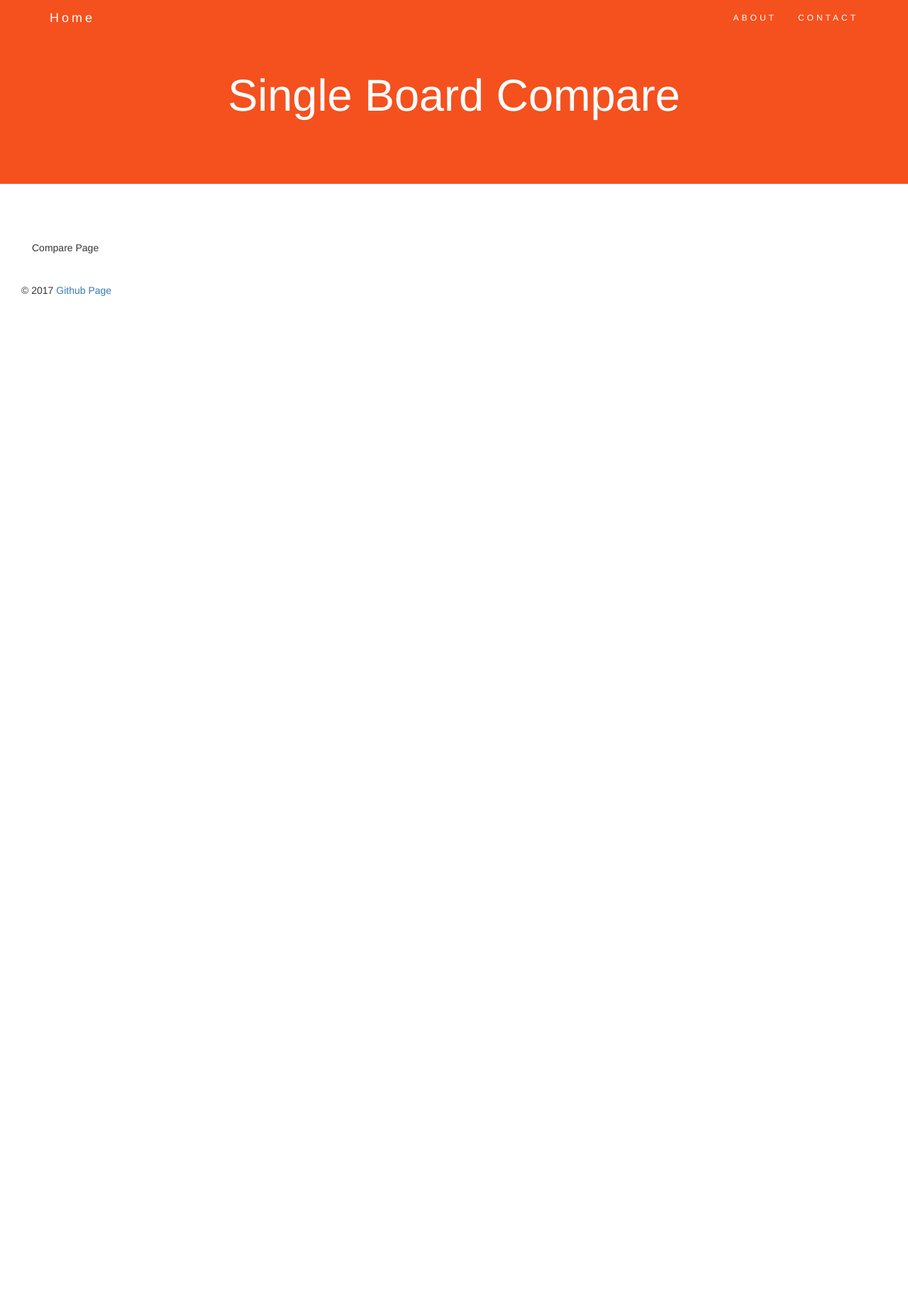
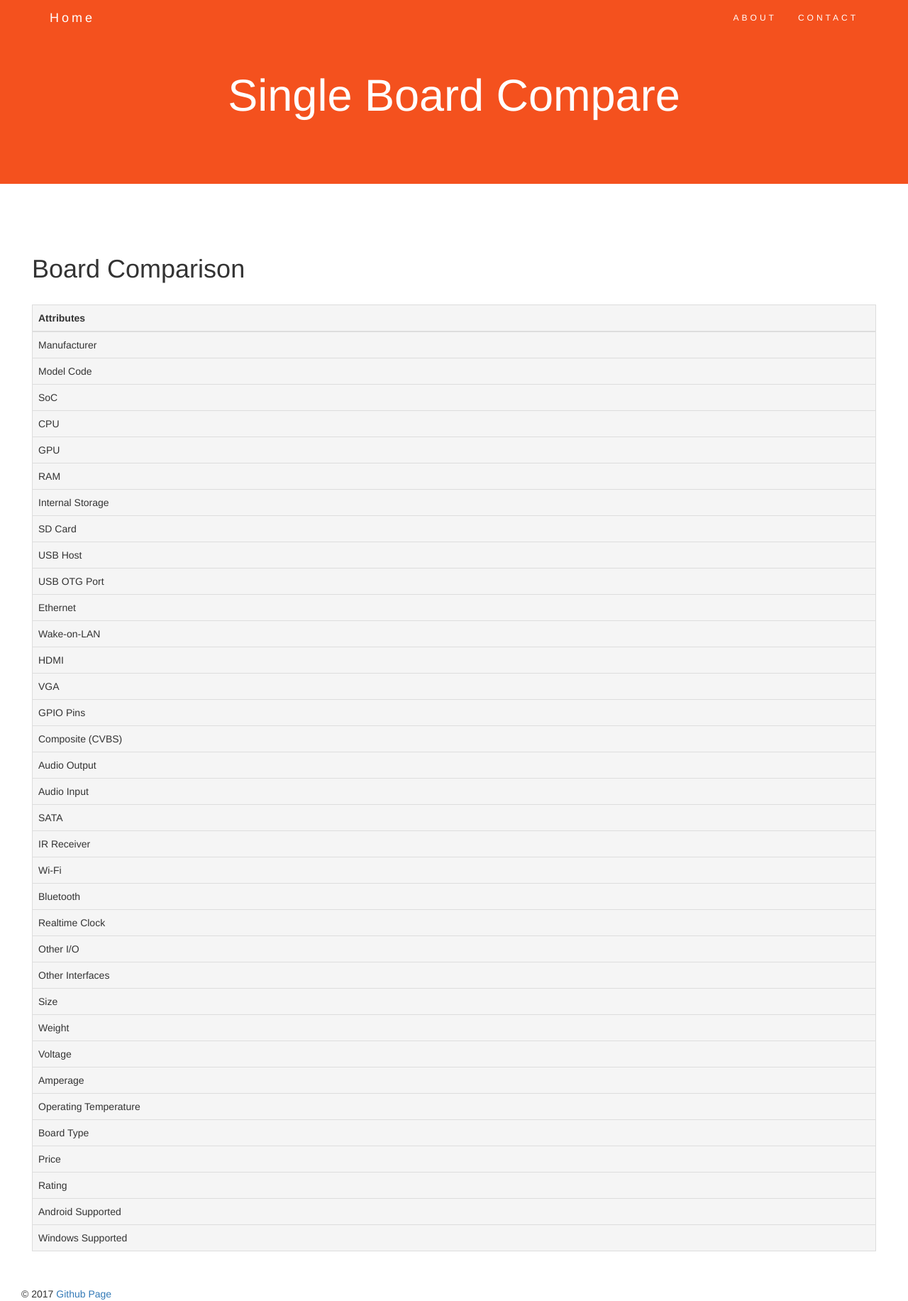
Before and after one commit to bamItsCam/board-db-compare, a Django app: page /compare in a window 1280 px wide. Shown: the whole page at 71% size. Before the commit the page ends 417 px from the top, so only its background shows below. Run offline with Django 3.2, Linux system fonts and the light colour scheme; some libraries are stand-ins or nearby versions.

Commit message:
Basic compare tables are generated for side-by-side comparisons of board attributes

```diff
--- a/sbc_compare/Home/templates/Home/compare.html
+++ b/sbc_compare/Home/templates/Home/compare.html
@@ -1,5 +1,228 @@
 {% extends "base.html" %}
 
 {% block content %}
-<p>Compare Page</p>
+<h1>Board Comparison</h1>
+<br>
+<table class="table table-bordered">
+	<thead>
+		<tr>
+			<th class='active'>Attributes</th>
+			{% for board in selected %}
+				<th class='active'>{{ board.name }} </th>
+			{% endfor %}
+		</tr>
+	</thead>
+	<tbody>
+		<tr>
+ 			<td class='active'>Manufacturer</td>
+ 			{% for board in selected %}
+ 				<td>{{board.manufacturer}}</td>
+ 			{% endfor %}
+		</tr>
+		<tr>
+ 			<td class='active'>Model Code</td>
+ 		 	{% for board in selected %}
+ 				<td>{{board.model_code}}</td>
+ 			{% endfor %}
+		</tr>
+		<tr>
+			<td class='active'>SoC</td>
+ 			{% for board in selected %}
+ 				<td>{{board.soc}}</td>
+ 			{% endfor %}
+		</tr>
+		<tr>
+			<td class='active'>CPU</td>
+ 			{% for board in selected %}
+ 				<td>{{board.cpu}}</td>
+ 			{% endfor %}
+		</tr>
+		<tr>
+			<td class='active'>GPU</td>
+ 			{% for board in selected %}
+ 				<td>{{board.gpu}}</td>
+ 			{% endfor %}
+		</tr>
+		<tr>
+			<td class='active'>RAM</td>
+ 			{% for board in selected %}
+ 				<td>{{board.ram}}</td>
+ 			{% endfor %}
+		</tr>
+		<tr>
+			<td class='active'>Internal Storage</td>
+ 			{% for board in selected %}
+ 				<td>{{board.storage}}</td>
+ 			{% endfor %}
+		</tr>
+		<tr>
+			<td class='active'>SD Card</td>
+ 			{% for board in selected %}
+ 				<td>{{board.sd}}</td>
+ 			{% endfor %}
+		</tr>
+		<tr>
+			<td class='active'>USB Host</td>
+ 			{% for board in selected %}
+ 				<td>{{board.usb}}</td>
+ 			{% endfor %}
+		</tr>
+		<tr>
+			<td class='active'>USB OTG Port</td>
+ 			{% for board in selected %}
+ 				<td>{{board.usb_otg_port}}</td>
+ 			{% endfor %}
+		</tr>
+		<tr>
+			<td class='active'>Ethernet</td>
+ 			{% for board in selected %}
+ 				<td>{{board.ethernet}}</td>
+ 			{% endfor %}
+		</tr>
+		<tr>
+			<td class='active'>Wake-on-LAN</td>
+ 			{% for board in selected %}
+ 				<td>{{board.wake_on_lan}}</td>
+ 			{% endfor %}
+		</tr>
+		<tr>
+			<td class='active'>HDMI</td>
+ 			{% for board in selected %}
+ 				<td>{{board.hdmi}}</td>
+ 			{% endfor %}
+		</tr>
+		<tr>
+			<td class='active'>VGA</td>
+ 			{% for board in selected %}
+ 				<td>{{board.vga}}</td>
+ 			{% endfor %}
+		</tr>
+		<tr>
+			<td class='active'>GPIO Pins</td>
+ 			{% for board in selected %}
+ 				<td>{{board.gpio}}</td>
+ 			{% endfor %}
+		</tr>
+		<tr>
+			<td class='active'>Composite (CVBS)</td>
+ 			{% for board in selected %}
+ 				<td>{{board.cvbs}}</td>
+ 			{% endfor %}
+		</tr>
+		<tr>
+			<td class='active'>Audio Output</td>
+ 			{% for board in selected %}
+ 				<td>{{board.audio_out}}</td>
+ 			{% endfor %}
+		</tr>
+		<tr>
+			<td class='active'>Audio Input</td>
+ 			{% for board in selected %}
+ 				<td>{{board.audio_in}}</td>
+ 			{% endfor %}
+		</tr>
+		<tr>
+			<td class='active'>SATA</td>
+ 			{% for board in selected %}
+ 				<td>{{board.sata}}</td>
+ 			{% endfor %}
+		</tr>
+		<tr>
+			<td class='active'>IR Receiver</td>
+ 			{% for board in selected %}
+ 				<td>{{board.ir}}</td>
+ 			{% endfor %}
+		</tr>
+		<tr>
+			<td class='active'>Wi-Fi</td>
+ 			{% for board in selected %}
+ 				<td>{{board.wifi}}</td>
+ 			{% endfor %}
+		</tr>
+		<tr>
+			<td class='active'>Bluetooth</td>
+ 			{% for board in selected %}
+ 				<td>{{board.bluetooth}}</td>
+ 			{% endfor %}
+		</tr>
+		<tr>
+			<td class='active'>Realtime Clock</td>
+ 			{% for board in selected %}
+ 				<td>{{board.clock}}</td>
+ 			{% endfor %}
+		</tr>
+		<tr>
+			<td class='active'>Other I/O</td>
+ 			{% for board in selected %}
+ 				<td>{{board.other}}</td>
+ 			{% endfor %}
+		</tr>
+		<tr>
+			<td class='active'>Other Interfaces</td>
+ 			{% for board in selected %}
+ 				<td>{{board.interfaces}}</td>
+ 			{% endfor %}
+		</tr>
+		<tr>
+			<td class='active'>Size</td>
+ 			{% for board in selected %}
+ 				<td>{{board.size}}</td>
+ 			{% endfor %}
+		</tr>
+		<tr>
+			<td class='active'>Weight</td>
+ 			{% for board in selected %}
+ 				<td>{{board.weight}}</td>
+ 			{% endfor %}
+		</tr>
+		<tr>
+			<td class='active'>Voltage</td>
+ 			{% for board in selected %}
+ 				<td>{{board.volts}}</td>
+ 			{% endfor %}
+		</tr>
+		<tr>
+			<td class='active'>Amperage</td>
+ 			{% for board in selected %}
+ 				<td>{{board.amps}}</td>
+ 			{% endfor %}
+		</tr>
+		<tr>
+			<td class='active'>Operating Temperature</td>
+ 			{% for board in selected %}
+ 				<td>{{board.temp}}</td>
+ 			{% endfor %}
+		</tr>
+		<tr>
+			<td class='active'>Board Type</td>
+ 			{% for board in selected %}
+ 				<td>{{board.board_type}}</td>
+ 			{% endfor %}
+		</tr>
+		<tr>
+			<td class='active'>Price</td>
+ 			{% for board in selected %}
+ 				<td>{{board.price}}</td>
+ 			{% endfor %}
+		</tr>
+		<tr>
+			<td class='active'>Rating</td>
+ 			{% for board in selected %}
+ 				<td>{{board.rating}}</td>
+ 			{% endfor %}
+		</tr>
+		<tr>
+			<td class='active'>Android Supported</td>
+ 			{% for board in selected %}
+ 				<td>{{board.android}}</td>
+ 			{% endfor %}
+		</tr>
+		<tr>
+			<td class='active'>Windows Supported</td>
+ 			{% for board in selected %}
+ 				<td>{{board.windows}}</td>
+ 			{% endfor %}
+		</tr>
+	</tbody>
+</table>
 {% endblock %}
--- a/sbc_compare/Home/views.py
+++ b/sbc_compare/Home/views.py
@@ -16,12 +16,16 @@
 	if request.method == "POST":
 		form = SelectBoards(request.POST)
 		if form.is_valid():
-			#test code that simply prints out a list of the names of the selected devices
-			board_names = []
-			for i in range(0, len((form.cleaned_data['boards']).only('name'))):
-				print form.cleaned_data['boards'].only('name')[i]
-
-			return HttpResponseRedirect('/compare/')
+			form_list = []
+			#form_dict = {}
+			form_data = form.cleaned_data['boards'].values()
+			for item in form_data:
+   				#name = item['name']
+   				#form_dict[name] = item
+   				form_list.append(dict(item))
+   			print form_list
+			#return HttpResponseRedirect('/compare/')
+			return render(request, 'Home/compare.html', {'selected': form_list})
 	return render(request, 'Home/home.html',{'form':form})
 
 def compare(request):
--- a/sbc_compare/sbc_compare/settings.py
+++ b/sbc_compare/sbc_compare/settings.py
@@ -56,9 +56,8 @@
 TEMPLATES = [
     {
         'BACKEND': 'django.template.backends.django.DjangoTemplates',
-        'DIRS': [
+        'DIRS': [os.path.join(BASE_DIR, 'sbc_compare/templates'),
             # Add support for project-based templates
-            os.path.join(BASE_DIR, 'sbc_compare/templates')
         ],
         'APP_DIRS': True,
         'OPTIONS': {
@@ -68,6 +67,7 @@
                 'django.contrib.auth.context_processors.auth',
                 'django.contrib.messages.context_processors.messages',
             ],
+            #'loaders': ['jinja2_template_loader.Loader',],
         },
     },
 ]
```
